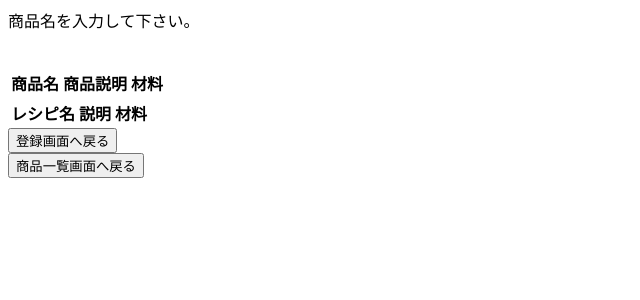
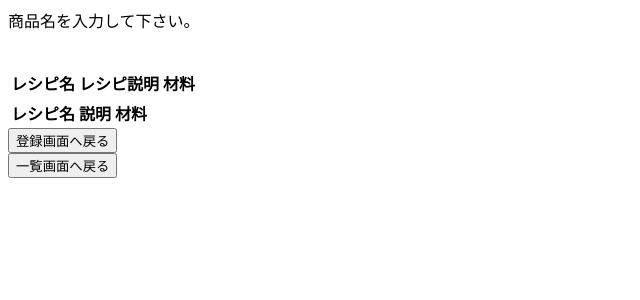
Before and after one commit to minamidate216/final, a PHP site: page /registrationend.php in a window 1280 px wide. Shown: the top 300 px of the page, without its empty margins (0-640 px from the left). Run offline with PHP 8.4, Linux system fonts and the light colour scheme; data that the repository does not hold is empty.

Commit message:
Update registrationend.php

```diff
--- a/src/registrationend.php
+++ b/src/registrationend.php
@@ -7,14 +7,14 @@ require 'db-connect.php'
 <head>
     <meta charset='utf-8'>
     <meta http-equiv='X-UA-Compatible' content='IE=edge'>
-    <title>商品登録完了</title>
+    <title>登録完了</title>
 </head>
 
 <body>
 <table>
         <tr>
-          <th>商品名</th>
-          <th>商品説明</th>
+          <th>レシピ名</th>
+          <th>レシピ説明</th>
           <th>材料</th>
         </tr>
     <?php
@@ -57,7 +57,7 @@ require 'db-connect.php'
         <button type="submit">登録画面へ戻る</button>
     </form>
     <form action="index.php" method="post">
-        <button type="submit">商品一覧画面へ戻る</button>
+        <button type="submit">一覧画面へ戻る</button>
     </form>
 </body>
 
```
